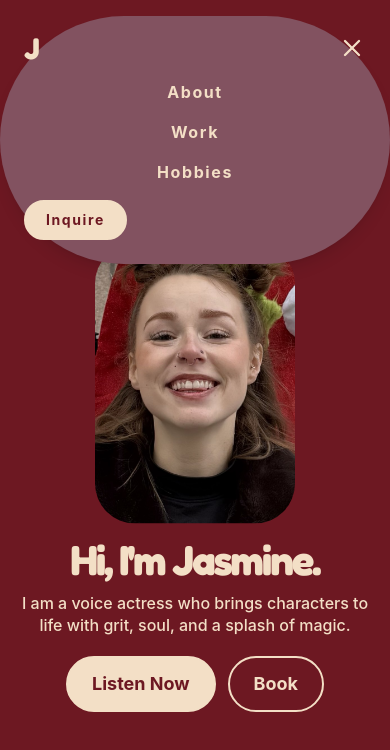
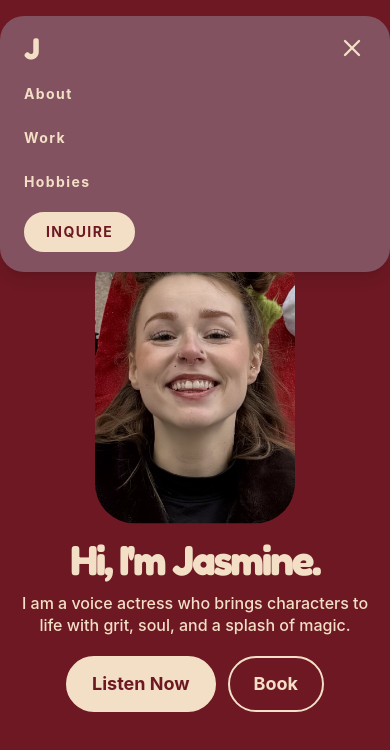
Before and after one commit to dchang1031/Jasmine-site, a React (Vite) app: page / in a window 390 px wide. Both pictures are taken after a click on the button "Menu". Shown: the top 750 px of the page. Built offline with nearby package versions, Linux system fonts and the light colour scheme.

Commit message:
Fix mobile nav expanded layout: tighter radius, aligned menu items

```diff
--- a/src/components/Navbar.tsx
+++ b/src/components/Navbar.tsx
@@ -11,7 +11,13 @@ export const Navbar: React.FC<NavbarProps> = ({ onDirectBooking, onNavigate }) =
   const [mobileMenuOpen, setMobileMenuOpen] = useState(false);
 
   return (
-    <header className="fixed top-4 left-0 right-0 z-50 mx-4 bg-[#825260] rounded-full shadow-lg max-w-[1024px] mx-auto">
+    <header
+      className={`
+        fixed top-4 left-0 right-0 z-50 mx-4 bg-[#825260] shadow-lg max-w-[1024px] mx-auto
+        transition-[border-radius] duration-300
+        ${mobileMenuOpen ? 'rounded-3xl' : 'rounded-full'}
+      `}
+    >
       <div className="px-6 h-16 md:h-20 flex items-center justify-between">
         <button
           type="button"
@@ -55,9 +61,10 @@ export const Navbar: React.FC<NavbarProps> = ({ onDirectBooking, onNavigate }) =
       </div>
 
       {mobileMenuOpen && (
-        <div className="md:hidden px-6 pb-6 flex flex-col gap-4 text-[#f3dfc6] font-bold uppercase tracking-widest">
+        <div className="md:hidden px-6 pb-5 flex flex-col items-start gap-4 text-[#f3dfc6] font-bold uppercase tracking-widest text-sm">
           <button
             type="button"
+            className="py-1"
             onClick={() => {
               onNavigate('about');
               setMobileMenuOpen(false);
@@ -67,6 +74,7 @@ export const Navbar: React.FC<NavbarProps> = ({ onDirectBooking, onNavigate }) =
           </button>
           <button
             type="button"
+            className="py-1"
             onClick={() => {
               onNavigate('samples');
               setMobileMenuOpen(false);
@@ -76,6 +84,7 @@ export const Navbar: React.FC<NavbarProps> = ({ onDirectBooking, onNavigate }) =
           </button>
           <button
             type="button"
+            className="py-1"
             onClick={() => {
               onNavigate('hobbies');
               setMobileMenuOpen(false);
@@ -89,7 +98,7 @@ export const Navbar: React.FC<NavbarProps> = ({ onDirectBooking, onNavigate }) =
               onDirectBooking();
               setMobileMenuOpen(false);
             }}
-            className="!px-5 !py-2 !text-sm w-fit"
+            className="!px-5 !py-2 !text-sm !font-bold uppercase tracking-widest"
           >
             Inquire
           </FillButton>
```
